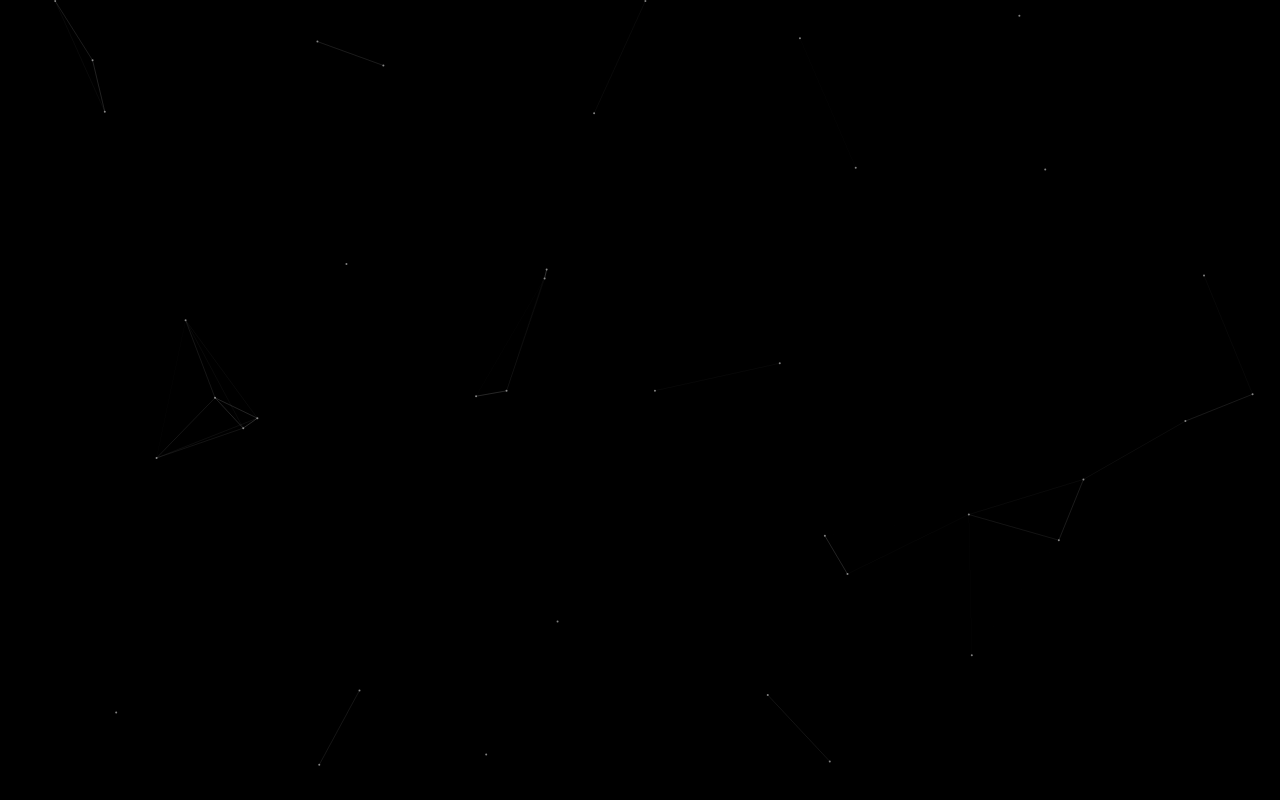
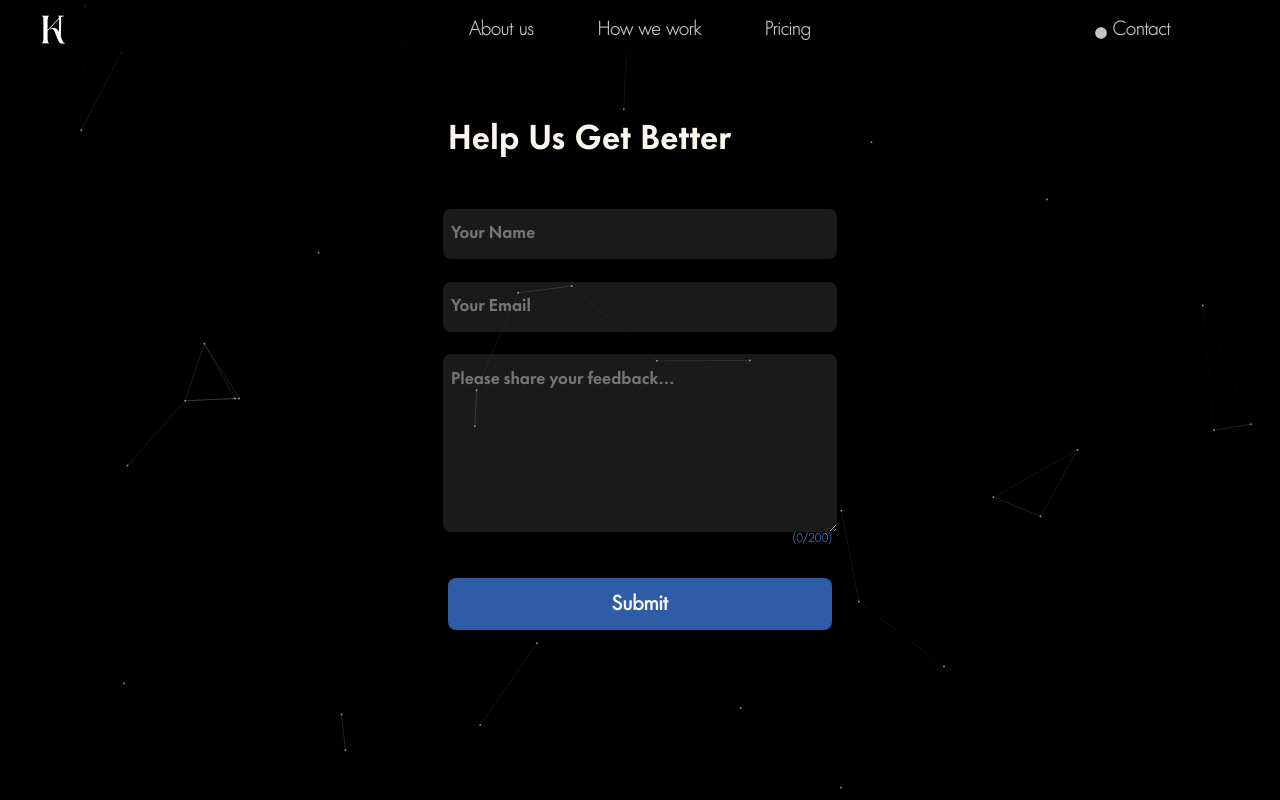
Before and after one commit to Shubh17ss/kalsultant-frontend-latest, a React (Create React App) app: page /feedback in a window 1280 px wide. Before the commit this address had no page. Shown: the top 800 px of the page. Built offline with nearby package versions, Linux system fonts and the light colour scheme; a web font is replaced by a local one.

Commit message:
Write feedback functionality

```diff
--- a/src/App.js
+++ b/src/App.js
@@ -7,6 +7,7 @@ import { Schedule } from './pages/schedule-session/schedule';
 import { Routes, Route } from 'react-router-dom'
 import { Toaster } from 'react-hot-toast';
 import { SuccessPage } from './pages/schedule-session/components/successPage';
+import { RecordReview } from './pages/record-review/recordReview';
 import { TermsAndConditions } from './pages/policies/termsAndConditions';
 import { PrivacyPolicy } from './pages/policies/privacyPolicy';
 import { RefundPolicy } from './pages/policies/refundPolicy';
@@ -26,6 +27,7 @@ function App() {
         <Route path='/how-we-work' element={<HowWeWork />} />
         <Route path='/schedule-session' element={<Schedule />} />
         <Route path='/schedule-session/session/:sessionId' element={<SuccessPage />} />
+        <Route path='/feedback' element={<RecordReview />} />
         <Route path='/terms&Conditions' element={<TermsAndConditions />} />
         <Route path='/privacy-policy' element={<PrivacyPolicy />} />
         <Route path='/refund-policy' element={<RefundPolicy />} />
--- a/src/pages/contact-us/contact.css
+++ b/src/pages/contact-us/contact.css
@@ -49,6 +49,7 @@
 
 .contactUsContainer .box .left form input,
 textarea {
+    width: 95%;
     margin: 0.5rem 0;
     border-radius: 0.5rem;
     border: none;
--- a/src/pages/contact-us/contact.js
+++ b/src/pages/contact-us/contact.js
@@ -28,7 +28,7 @@ export const Contact = () => {
             email: email,
             message: message
         }
-        const response =await  fetch(process.env.REACT_APP_ENV_URL+'/api/user/userContactUsForm', {
+        const response = await fetch(process.env.REACT_APP_ENV_URL + '/api/user/userContactUsForm', {
             method: 'POST',
             body: JSON.stringify(body),
             headers: {
@@ -57,7 +57,7 @@ export const Contact = () => {
                         <h3>Let's Connect: We are here to help, whether you have a question, comment or feedback for us.</h3>
                         <form onSubmit={handleSubmit}>
                             <input type="email" value={email} placeholder='Email address' onChange={(e) => { setEmail(e.target.value) }}></input>
-                            <textarea placeholder='Your message...' style={{ height: '10rem' }} value={message} onChange={(e) => { setMessage(e.target.value) }}></textarea>
+                            <textarea placeholder='Your message...' style={{ height: '10rem', width: '95%' }} value={message} onChange={(e) => { setMessage(e.target.value) }}></textarea>
                             <button type='submit'>{loading ? <ClipLoader color='#fff' size={18} /> : <h2>Send</h2>}</button>
                         </form>
                     </div>
--- /dev/null
+++ b/src/pages/record-review/recordReview.css
@@ -0,0 +1,90 @@
+.feedbackContainer {
+    width: 100%;
+    min-height: 100vh;
+    height:fit-content;
+    margin-top: 60px;
+    padding-top: 3%;
+    display: flex;
+    flex-direction: column;
+    justify-content: flex-start;
+    align-items: center;
+}
+
+.feedbackContainer .feedbackFormContainer {
+    width: 50%;
+    height: fit-content;
+    padding: 1rem;
+    display: flex;
+    flex-direction: column;
+    justify-content: center;
+    align-items: center;
+}
+.feedbackContainer .feedbackFormContainer input,
+textarea {
+    width: 60%;
+    margin: 0.7rem 0;
+    border-radius: 0.5rem;
+    border: none;
+    padding-left: 0.5rem;
+    background-color: rgba(255, 255, 255, 0.1);
+    caret-color: white;
+    color: #f9f6ee;
+    font-size: 1rem;
+    font-family: 'FuturaNowBold', sans-serif;
+    min-height: 3rem;
+}
+.feedbackContainer .feedbackFormContainer textarea {
+    min-height: 10rem;
+    margin-bottom: 0;
+}
+.feedbackContainer .feedbackFormContainer h5 {
+    font-family: 'FuturaNowLight', sans-serif;
+    font-size: 0.7rem;
+    margin: 0;
+    width: 60%;
+    text-align: right;
+    color: #407ee2;
+}
+.feedbackContainer .feedbackFormContainer button {
+    width: 60%;
+    height: 52px;
+    border-radius: 0.5rem;
+    color: #fff;
+    background-color: #3a74d2cb;
+    display: flex;
+    justify-content: center;
+    align-items: center;
+    cursor: pointer;
+    border: none;
+    transition: 1.5s ease;
+    margin-top: 2rem;
+}
+.feedbackContainer .feedbackFormContainer button h3{
+    font-family: 'FuturaNowReg', sans-serif;
+    font-size: 1.2rem;
+    color:#f9f6ee;
+}
+.feedbackContainer .feedbackFormContainer button:hover{
+    background-color: #3a74d2;
+}
+.feedbackContainer .feedbackFormContainer button:active{
+    transform: scale(90%);
+}
+
+@media screen and (max-width:1000px) {
+    .feedbackContainer .feedbackFormContainer{
+        width: 100%;
+        padding-top: 0;
+    }
+    .feedbackContainer .feedbackFormContainer input,textarea{
+        width: 90%;
+    }
+    .feedbackContainer .feedbackFormContainer h5{
+        width: 90%;
+        margin-top: 0.1rem;
+        font-size: 0.6rem;
+    }
+    .feedbackContainer .feedbackFormContainer button{
+        width: 90%;
+    }
+}
--- /dev/null
+++ b/src/pages/record-review/recordReview.js
@@ -0,0 +1,101 @@
+import React, { useState } from 'react'
+import { useNavigate } from 'react-router-dom'
+import './recordReview.css'
+import { Navbar } from '../../components/navbar/navbar'
+import { Footer } from '../../components/footer/footer'
+import { toast } from 'react-hot-toast'
+import { ClipLoader } from 'react-spinners';
+
+
+export const RecordReview = () => {
+    const [name, setName] = useState('');
+    const [email, setEmail] = useState('');
+    const [text, setText] = useState('');
+    const [length, setLength] = useState(0);
+    const [loading, setLoading] = useState(false);
+    const navigate = useNavigate();
+    const isMobileScreen = window.innerWidth <= 1000 ? true : false;
+    const handleTextChange = (val) => {
+        if (val.length > 200) return;
+        setText(val);
+        setLength(val.length);
+    }
+    const handleFeedbackSubmit = async () => {
+        let nameRegex = /^[A-Za-z]{1,25}$/;
+        let emailRegex = /^[a-zA-Z0-9._%+-]+@[a-zA-Z0-9.-]+\.[a-zA-Z]{2,}$/;
+        if (name.length === 0) {
+            toast.error('Name cannot be empty');
+            return;
+        }
+        if (nameRegex.test(name) === false) {
+            toast.error('Name length too long or format not accepted');
+            return;
+        }
+        if (email.length === 0) {
+            toast.error('Please enter email Id');
+            return;
+        }
+        if (emailRegex.test(email) === false) {
+            toast.error('Email not correct');
+            return;
+        }
+        if (text.length === 0) {
+            toast.error('Please write a review');
+            return;
+        }
+        // after all checks for inputs are cleared
+        setLoading(true);
+        try {
+            let body = {
+                name: name,
+                email: email,
+                text: text
+            }
+            let response = await fetch(process.env.REACT_APP_ENV_URL + '/api/user/storeReview', {
+                method: 'POST',
+                headers: {
+                    'Content-Type': 'application/json'
+                },
+                body: JSON.stringify(body)
+            });
+            if (response.status === 200) {
+                setLoading(false);
+                toast.success('Thank you for the feedback');
+                setTimeout(() => {
+                    navigate('/');
+                }, 2000)
+            }
+            else {
+                setLoading(false);
+                throw new Error("Something went wrong..please try again later");
+            }
+        } catch (error) {
+            toast.error(error.message);
+            setLoading(false);
+            return;
+        }
+    }
+
+    return (
+        <div style={{ overflowX: 'hidden', position: 'relative', width: '100%', minHeight: '100vh', textAlign: 'center' }}>
+            <Navbar />
+            <div className='feedbackContainer'>
+                <h1 style={{ width: isMobileScreen ? '90%' : '30%', textAlign: 'left'}}>Help Us Get Better</h1>
+                <div className='feedbackFormContainer'>
+                    <input type="text" placeholder='Your Name' value={name} onChange={(e) => { setName(e.target.value) }} />
+                    <input type="email" placeholder='Your Email' value={email} onChange={(e) => { setEmail(e.target.value) }} />
+                    <textarea type="text" placeholder='Please share your feedback...' style={{ paddingTop: '1rem' }} value={text} onChange={(e) => { handleTextChange(e.target.value) }}></textarea>
+                    <h5>({length}/200)</h5>
+                    <button onClick={handleFeedbackSubmit}>
+                        {loading ?
+                            <ClipLoader color='#fff' size={20} speedMultiplier={0.8} />
+                            :
+                            <h3>Submit</h3>
+                        }
+                    </button>
+                </div>
+            </div>
+            <Footer />
+        </div>
+    )
+}
```
Also changed, not shown: 1 other file (tests, documents, lock files or other folders).
